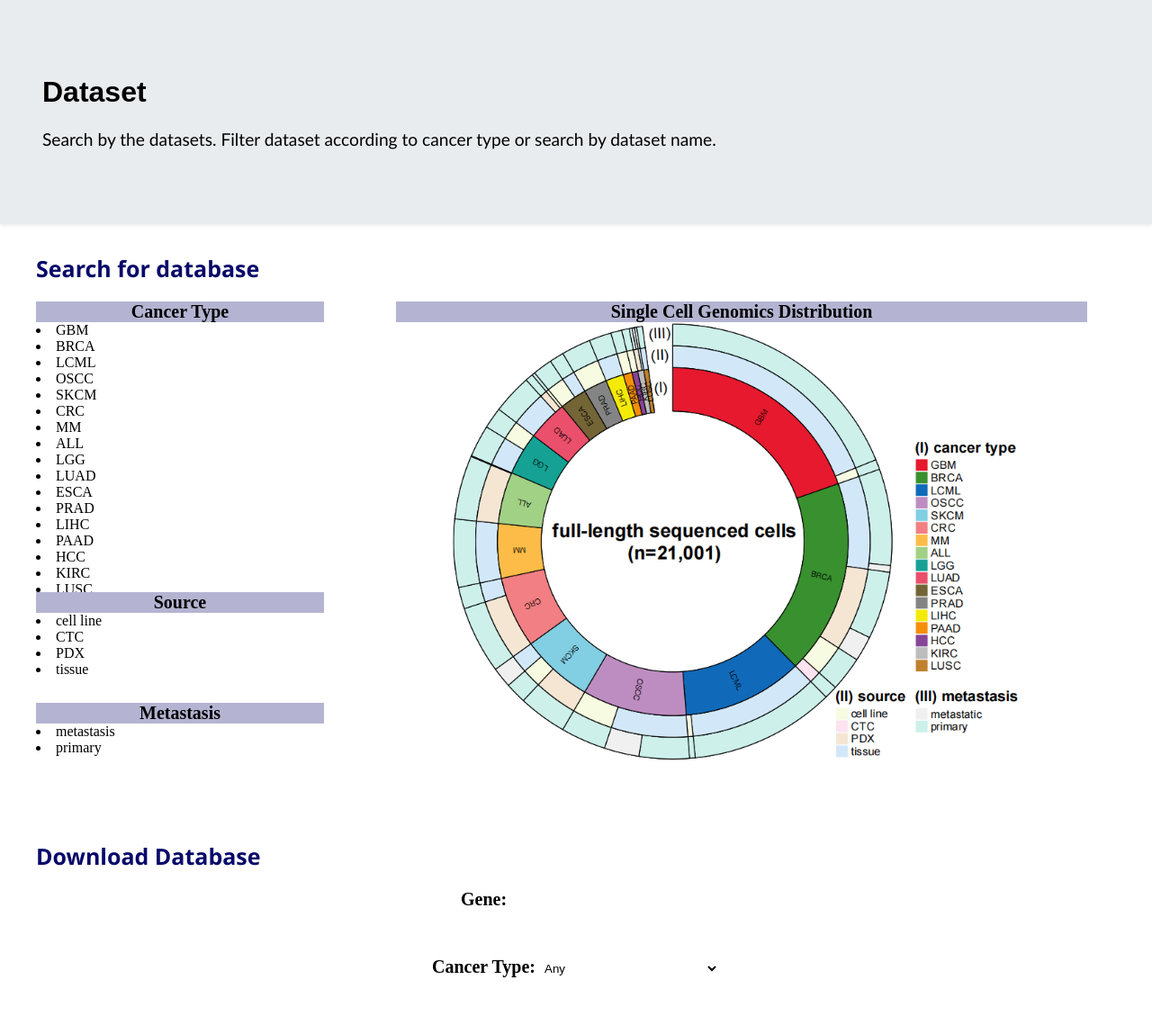
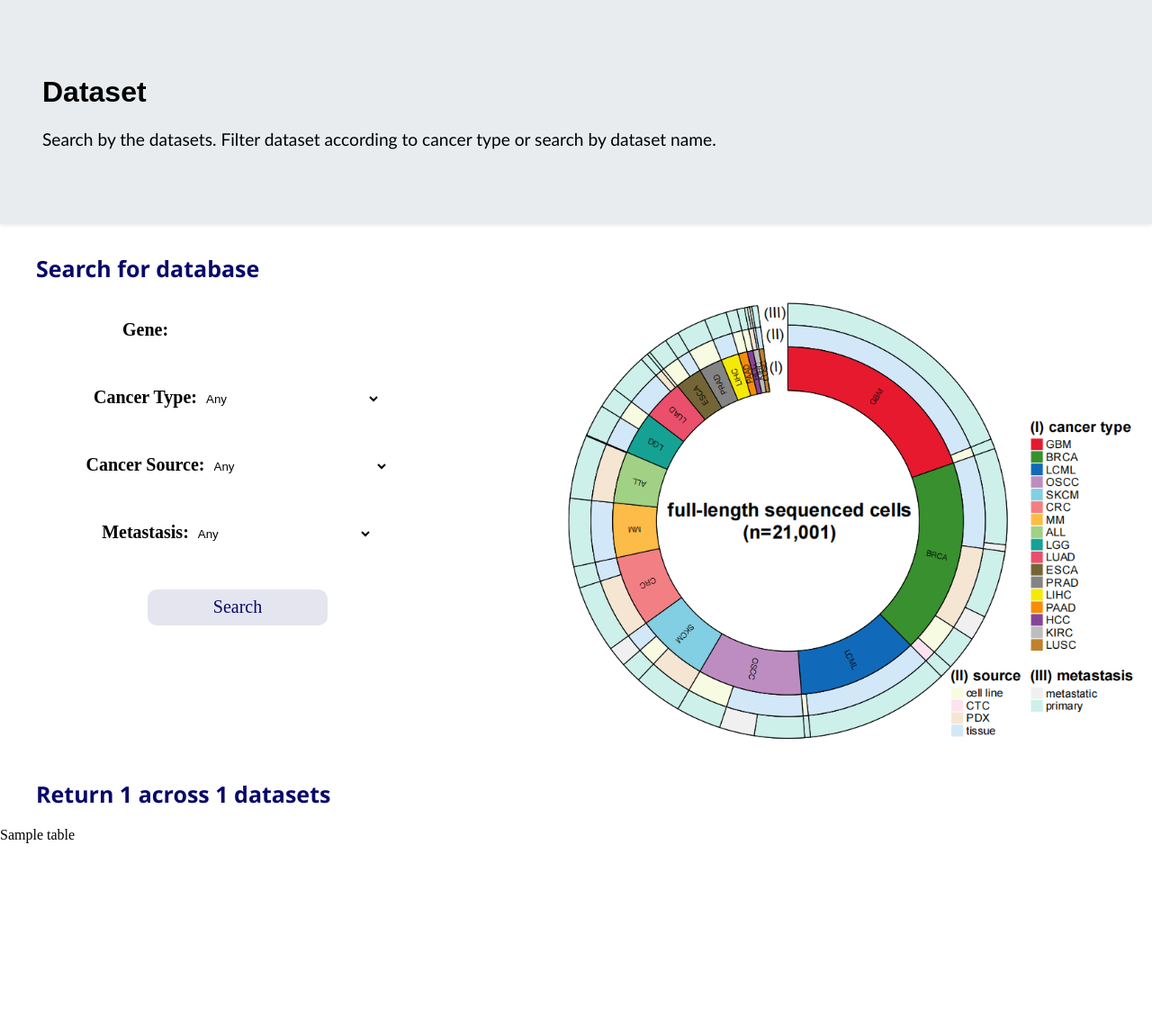
Before and after one commit to EmmaZhao0413/scTumorAtlas.github.io, a Flask app: template templates/search_dataset.html in a window 1280 px wide. Shown: the part 85-1224 px from the top of the page at 90% size. After the commit the page ends 1022 px from the top, so only its background shows below. Run offline with Flask 3, Linux system fonts and the light colour scheme; the template is opened without the code that fills it: values that come from a table or form of the project are taken from there, most other values are stand-ins (such as "Sample title", 1, 10 or a date in 2020); parts of the project's set-up code (start-up, migrations or seed data) failed here and were passed over; some libraries are stand-ins or nearby versions.

Commit message:
add change for dataset search and gene search

```diff
--- a/index.py
+++ b/index.py
@@ -23,7 +23,8 @@ config.init_cors(app)
 
 api = Api(app)
 df = pd.read_csv("/home/emmazhao/scTumorAtlas/data/fake.csv")#.set_index("dataset_name")
-df_gene = pd.read_csv("/home/emmazhao/scTumorAtlas/data/fake_gene.csv")
+dataset_info = pd.read_csv("/home/emmazhao/scTumorAtlas/data/general_table_for_all_datasets_with_reference_new_for_Emma_0527.csv")
+fusion_info = pd.read_csv('/home/emmazhao/scTumorAtlas/data/used_general_fusion_info_0529.csv')
 
 @app.route("/", defaults={'path': ''})
 @app.route('/<path:path>')
@@ -53,16 +54,7 @@ def statistics_page():
         compare = request.form.getlist('first')
         print(request.form.getlist('first'))
         if len(compare)==0: #get search result
-            # search = model.DatabaseForm(request.form)
             cancer_type = search.data['cancer_type']
-            # source = search.data['source']
-            # metastasis = search.data['metastasis']
-            # alteration_type = search.data['alteration_type']
-            # tf = tf[tf['cancer_type'] == cancer_type]
-            # tf = tf[tf['source'] == source]
-            # tf = tf[tf['metastasis'] == metastasis]
-            # tf = tf[tf['alteration_type'] == alteration_type]
-            # tables = [tf_return[['checkbox','dataset_name','cancer_type','source','metastasis','alteration_type']]]
         else:
             first_graph = "frontend/graph/"+compare[0]+".png"
             second_graph = "frontend/graph/"+compare[1]+".png"
@@ -75,13 +67,14 @@ def statistics_page():
 @app.route('/search_dataset',methods=['GET','POST'])
 def search_dataset_page():
     search = model.DatabaseForm(request.form)
-    pos_vals = np.zeros((len(df_gene),))
-    idxs = [t[1] for t in sorted(list(zip(list(pos_vals),list(df_gene.index))),key=lambda x:x[0],reverse=True)]
-    tf = df_gene.loc[idxs]
+    pos_vals = np.zeros((len(dataset_info),))
+    idxs = [t[1] for t in sorted(list(zip(list(pos_vals),list(dataset_info.index))),key=lambda x:x[0],reverse=True)]
+    tf = dataset_info.loc[idxs]
     index = list(range(len(tf)))
     tf_return = tf.loc[index]
     line_num = len(tf_return)
     tables = [tf_return[['dataset_name','cancer_type','source','metastasis','alteration_type','gene']]]
+    total_num = len(dataset_info.index)
     if request.method == 'POST':
         gene = search.data['gene']
         cancer_type = search.data['cancer_type']
@@ -98,16 +91,16 @@ def search_dataset_page():
         tables = [tf[['dataset_name','cancer_type','source','metastasis','gene']]]
         print(line_num)
         return render_template('search_dataset.html',table1=[t.to_html(classes='data',index=False,na_rep='',render_links=True, escape=False) for t in tables],
-            num=len(tables[0]), form=search)
+            num=len(tables[0]), form=search, total_num=total_num)
     return render_template('search_dataset.html',table1=[t.to_html(classes='data',index=False,na_rep='',render_links=True, escape=False) for t in tables],
             num=line_num, form=search)
 
-@app.route('/<cancer_type>')
+@app.route('/search_dataset/<cancer_type>')
 def search_dataset_cancer_type(cancer_type):
     search = model.DatabaseForm(request.form)
-    pos_vals = np.zeros((len(df_gene),))
-    idxs = [t[1] for t in sorted(list(zip(list(pos_vals),list(df_gene.index))),key=lambda x:x[0],reverse=True)]
-    tf = df_gene.loc[idxs]
+    pos_vals = np.zeros((len(dataset_info),))
+    idxs = [t[1] for t in sorted(list(zip(list(pos_vals),list(dataset_info.index))),key=lambda x:x[0],reverse=True)]
+    tf = dataset_info.loc[idxs]
     index = list(range(len(tf)))
     tf_return = tf.loc[index]
     line_num = len(tf_return)
@@ -122,37 +115,19 @@ def search_dataset_cancer_type(cancer_type):
 
 @app.route('/dataset/<dataset_name>')
 def dataset(dataset_name):
-    dataset_info = pd.read_csv('/home/emmazhao/scTumorAtlas/data/general_table_for_all_datasets_with_reference_new_for_Emma_0527.csv')
+    # dataset_info = pd.read_csv('/home/emmazhao/scTumorAtlas/data/general_table_for_all_datasets_with_reference_new_for_Emma_0527.csv')
     dataset_info = dataset_info.T
     dataset_info.columns = dataset_info.iloc[0]
     dataset_info["info_type"] = dataset_info.index
-    # print(dataset_info)
     summary = dataset_info.loc[["Cancer type","#Cells"]]
     cancer_type = dataset_info.loc["Cancer type"][dataset_name]
     num_cell = dataset_info.loc["#Cells"][dataset_name]
-    # print("cancer_type",cancer_type)
     experiments = dataset_info.loc[["#Conditions/Donors","Conditions/Donors colnames","Conditions/Donors names"]]
     cell_types = dataset_info.loc[["#Melanocyte","#Hepatocyte","#Epithelial cell","#Fibroblast","#Endothelial cell",
                                    "#B/Plasma cell","#T/NK cell","#Macro/Mono/DC","#Oligodendrocyte","#Neuron",
                                    "#Astrocyte","#HSC","#Malignant cell"]]
     publication = dataset_info.loc[["Reference title","Publish time","doi","GSEid"]]
     sample = dataset_info.loc[["source","tumor_abbreviation","tumor_name","metastatic_or_primary"]]
-    # print(dataset_info)
-
-    # f = open(dataset_name+"matrices/"+dataset_name+"_QC_report.csv", "r")
-    # dataset_info = f.read().strip().split("\n")
-    # print(dataset_info[0])
-    # cell_number = dataset_info[0].strip().split(",")[1]
-    # cell_10k_reads = dataset_info[1].strip().split(",")[1]
-    # cell_30MT = dataset_info[2].strip().split(",")[1]
-    # cell_3experssion = dataset_info[3].strip().split(",")[1]
-    # cell_200_gene = dataset_info[4].strip().split(",")[1]
-    # gene_number = dataset_info[6].strip().split(",")[1]
-    # cell_table = pd.read_csv(dataset_name+"matrices/"+dataset_name+"_qc_and_labeled_sample_info.csv")
-    # pos_vals = np.zeros((len(cell_table),))
-    # idxs = [t[1] for t in sorted(list(zip(list(pos_vals),list(cell_table.index))),key=lambda x:x[0],reverse=True)]
-    # tf = cell_table.loc[idxs]
-    # tf = [tf[['title','geo_accession','status','submission_date','last_update_date']]]
     summary = [summary[[dataset_name]]]
     experiments = [experiments[["info_type",dataset_name]]]
     cell_types = [cell_types[["info_type",dataset_name]]]
@@ -234,19 +209,23 @@ def gene(gene_id):
 def search_gene_page():
     # input dataset should be a dataset with download address
     search = model.DatabaseForm(request.form)
-    # pos_vals = np.zeros((len(df_gene),))
-    # idxs = [t[1] for t in sorted(list(zip(list(pos_vals),list(df_gene.index))),key=lambda x:x[0],reverse=True)]
-    # tf = df_gene.loc[idxs]
-    # index = list(range(len(tf)))
-    # tf_return = tf.loc[index]
-    # tables = [tf_return[['checkbox','dataset_name','cancer_type','source','metastasis']]]
     if request.method == 'POST':
         gene_name = search.data['gene']
+        print(gene_name)
         fusion_name = search.data['fusion']
         if len(gene_name)>0:
-            return gene(gene_name)
+            row = dataset_info.loc[dataset_info['gene_name'] == gene_name]
+            row = [row[['gene_link','chromosome','start','end','strand','gene_name','exon_length']]]
+            return render_template('search_gene.html',form=search,
+                            table1=[t.to_html(classes='data',index=False,na_rep='',render_links=True, escape=False) for t in row])
         elif len(fusion_name)>0:
-            return fusion(fusion_name)
+            fusion_gene_1 = fusion_name.strip().split("_")[0]
+            fusion_gene_2 = fusion_name.strip().split("_")[1]
+            row = fusion_info.loc[(fusion_info['fusion_gene_1'] == fusion_gene_1) & (fusion_info['fusion_gene_2'] == fusion_gene_2)]
+            row = [row[['gene_link','chromosome','start','end','strand','gene_name','exon_length']]]
+            return render_template('search_gene.html',form=search,
+                            table2=[t.to_html(classes='data',index=False,na_rep='',render_links=True, escape=False) for t in row])
+
         else:
             return render_template('search_gene.html',form=search)
     return render_template('search_gene.html',form=search)
@@ -259,5 +238,5 @@ def help():
 if __name__ == '__main__':
     # fusion("7SK_GARS")
     # gene("7SK")
-    dataset("GSE118389")
-    # app.run(threaded=True, port=5000)
+    # dataset("GSE118389")
+    app.run(threaded=True, port=5000)
--- a/templates/help.html
+++ b/templates/help.html
@@ -19,7 +19,7 @@
         <a class="navbar-brand-top" href="/search_dataset">
             <i class="fa fa-database" style="margin-right: 5px;"></i>
             Dataset</a>
-        <a class="navbar-brand-top" href="/gene">
+        <a class="navbar-brand-top" href="/search_gene">
             <i class="fa fa-search" style="margin-right: 5px;"></i>
             Gene</a>
         <a class="navbar-brand-top" href="/statistics">
--- a/templates/search_dataset.html
+++ b/templates/search_dataset.html
@@ -74,11 +74,11 @@
     }
     .left {
         /* background-color: rgba(8,8,106,0.1); */
-      width: 25%;
+      width: 35%;
     }
 
     .right {
-      width: 60%;
+      width: 45%;
     }
 </style>
 <head>
@@ -112,141 +112,10 @@
     </div>
 </div>
 
+{% from "_formhelpers.html" import render_field_search %}
 <h3> Search for database </h3>
 <div class="row">
     <div class="column left">
-    <h4>Cancer Type</h4>
-        <div class="cancer-types" style="height: 300px; overflow: auto;">
-            <li class="accordion-item" data-accordion-item>
-                <a class="cancer-type-item tissue-row" role="tab" id="GBM-row">
-                    GBM
-                </a>
-            </li>
-            <li class="accordion-item" data-accordion-item>
-                <a class="cancer-type-item" role="tab">
-                    BRCA
-                </a>
-            </li>
-            <li class="accordion-item" data-accordion-item>
-                <a class="cancer-type-item" role="tab">
-                    LCML
-                </a>
-            </li>
-            <li class="accordion-item" data-accordion-item>
-                <a class="cancer-type-item" role="tab">
-                    OSCC
-                </a>
-            </li>
-            <li class="accordion-item" data-accordion-item>
-                <a class="cancer-type-item" role="tab">
-                    SKCM
-                </a>
-            </li>
-            <li class="accordion-item" data-accordion-item>
-                <a class="cancer-type-item" role="tab">
-                    CRC
-                </a>
-            </li>
-            <li class="accordion-item" data-accordion-item>
-                <a class="cancer-type-item" role="tab">
-                    MM
-                </a>
-            </li>
-            <li class="accordion-item" data-accordion-item>
-                <a class="cancer-type-item" role="tab">
-                    ALL
-                </a>
-            </li>
-            <li class="accordion-item" data-accordion-item>
-                <a class="cancer-type-item" role="tab">
-                    LGG
-                </a>
-            </li>
-            <li class="accordion-item" data-accordion-item>
-                <a class="cancer-type-item" role="tab">
-                    LUAD
-                </a>
-            </li>
-            <li class="accordion-item" data-accordion-item>
-                <a class="cancer-type-item" role="tab">
-                    ESCA
-                </a>
-            </li>
-            <li class="accordion-item" data-accordion-item>
-                <a class="cancer-type-item" role="tab">
-                    PRAD
-                </a>
-            </li>
-            <li class="accordion-item" data-accordion-item>
-                <a class="cancer-type-item" role="tab">
-                    LIHC
-                </a>
-            </li>
-            <li class="accordion-item" data-accordion-item>
-                <a class="cancer-type-item" role="tab">
-                    PAAD
-                </a>
-            </li>
-            <li class="accordion-item" data-accordion-item>
-                <a class="cancer-type-item" role="tab">
-                    HCC
-                </a>
-            </li>
-            <li class="accordion-item" data-accordion-item>
-                <a class="cancer-type-item" role="tab">
-                    KIRC
-                </a>
-            </li>
-            <li class="accordion-item" data-accordion-item>
-                <a class="cancer-type-item" role="tab">
-                    LUSC
-                </a>
-            </li>
-        </div>
-        <h4>Source</h4>
-        <div class="source" style="height: 100px; overflow: auto;">
-            <li class="accordion-item" data-accordion-item>
-                <a class="cancer-type-item" role="tab">
-                    cell line
-                </a>
-            </li>
-            <li class="accordion-item" data-accordion-item>
-                <a class="cancer-type-item" role="tab">
-                    CTC
-                </a>
-            </li>
-            <li class="accordion-item" data-accordion-item>
-                <a class="cancer-type-item" role="tab">
-                    PDX
-                </a>
-            </li>
-            <li class="accordion-item" data-accordion-item>
-                <a class="cancer-type-item" role="tab">
-                    tissue
-                </a>
-            </li>
-        </div>
-        <h4>Metastasis</h4>
-        <div class="metastasis" style="height: 100px; overflow: auto;">
-            <li class="accordion-item" data-accordion-item>
-                <a class="cancer-type-item" role="tab">
-                    metastasis
-                </a>
-            </li>
-            <li class="accordion-item" data-accordion-item>
-                <a class="cancer-type-item" role="tab">
-                    primary
-                </a>
-            </li>
-        </div>
-    </div>
-    <div class="column right">
-        <h4> Single Cell Genomics Distribution </h4>
-        <img src="frontend/graphB.png"  class="graphB" style="display: block; width:650px; height:500px; top:0; bottom:0;"/>
-    </div>
-</div>
-{% from "_formhelpers.html" import render_field_search %}
-<h3> Download Database </h3>
         <form method="post" class="common-page-form">
             <div class="search-container">
                 {{ render_field_search(form.gene) }}
@@ -264,7 +133,14 @@
                 <input type="submit" class="search-page-submit-btn" value="Search">
             </div>
         </form>
-<h3 id="result-title"> Return {{ num }} across 79 datasets </h3>
+    </div>
+    <div class="column right">
+        <!-- <h4> Single Cell Genomics Distribution </h4> -->
+        <img src="frontend/graphB.png"  class="graphB" style="display: block; width:650px; height:500px; top:0; bottom:0;"/>
+    </div>
+</div>
+
+<h3 id="result-title"> Return {{ num }} across {{total_num}} datasets </h3>
 <form method="post" id="results-page-table-container">
     {% for table in table1 %}
         {{table|safe}}
```
Also changed, not shown: templates/search_gene.html (+19 -5 lines). Lines whose indentation alone changed are shown as unchanged.
